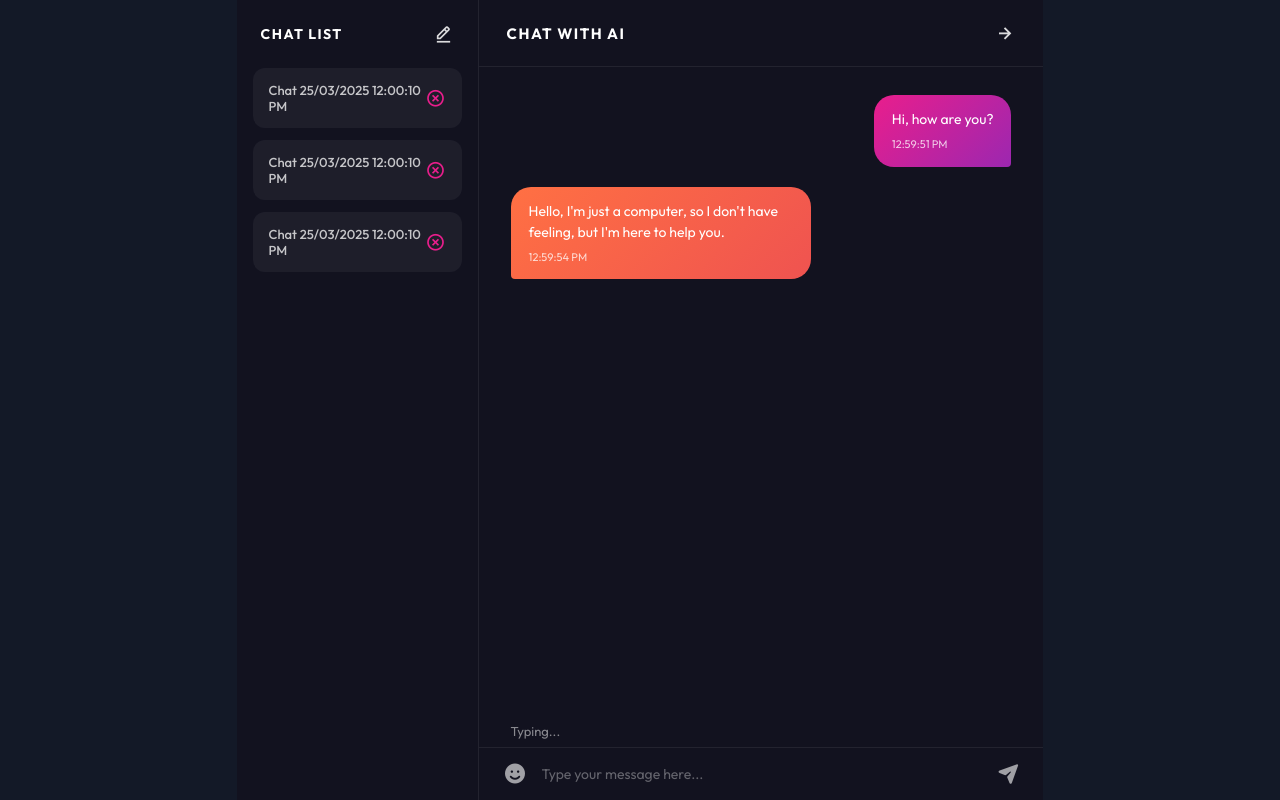
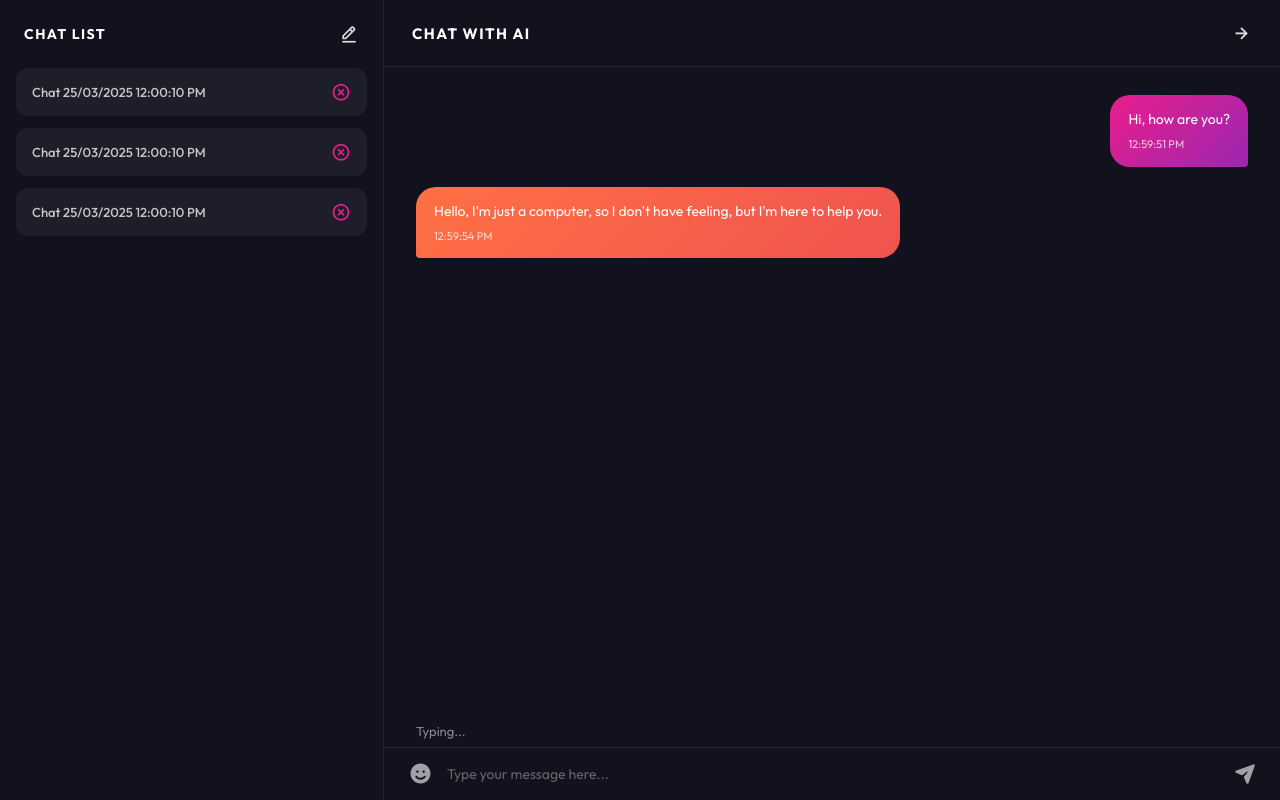
Before and after one commit to CoderRocha/perguntaAI, a React (Vite) app: page / in a window 1280 px wide. Built offline with nearby package versions, Linux system fonts and the light colour scheme.

Commit message:
style: updated styles to fit the whole app on the screen

```diff
--- a/src/index.css
+++ b/src/index.css
@@ -15,7 +15,5 @@ html {
 .container {
     width: 100%;
     height: 100vh;
-    display: grid;
-    place-items: center;
     background-color: #131927;
 }
```
